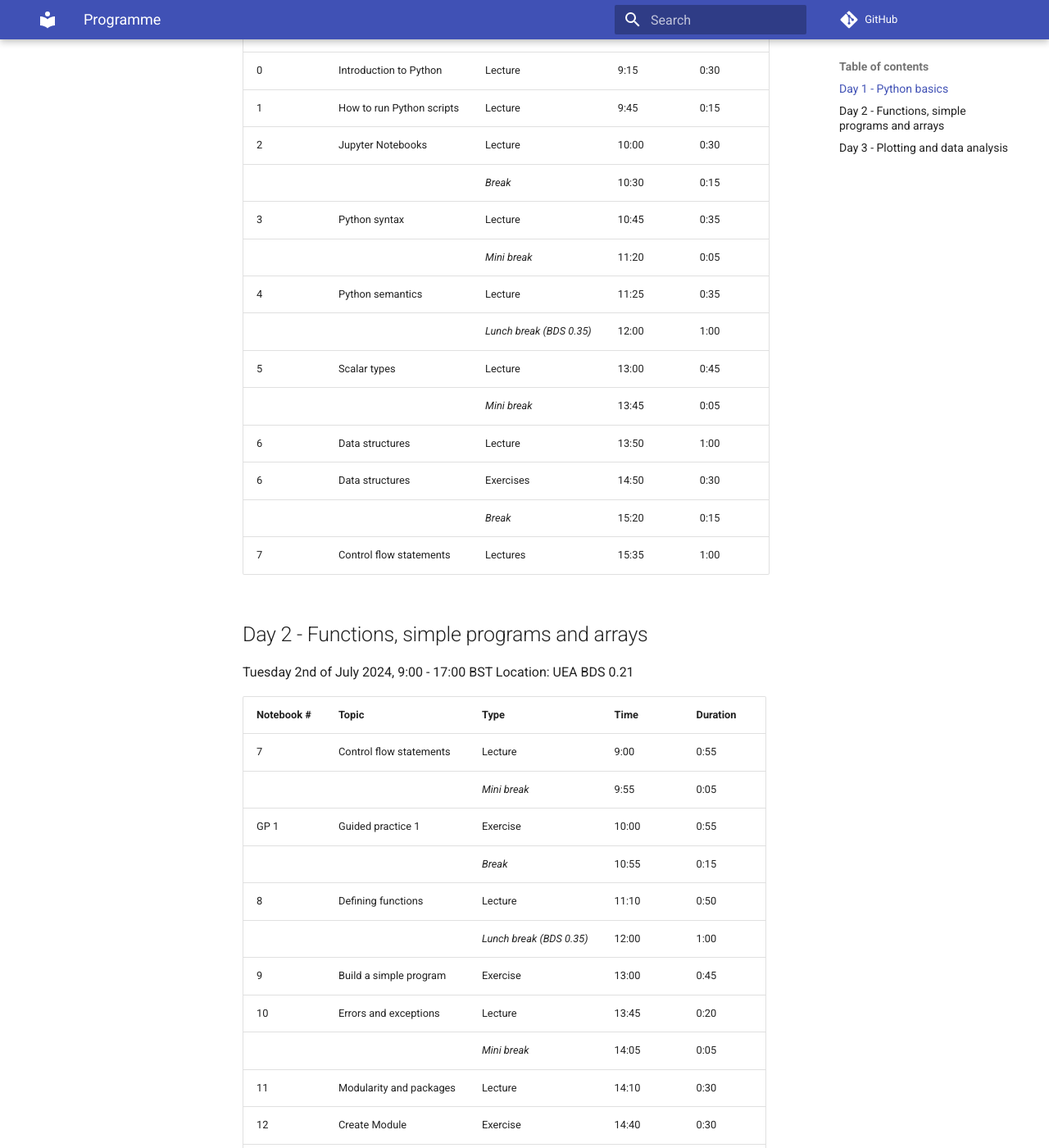
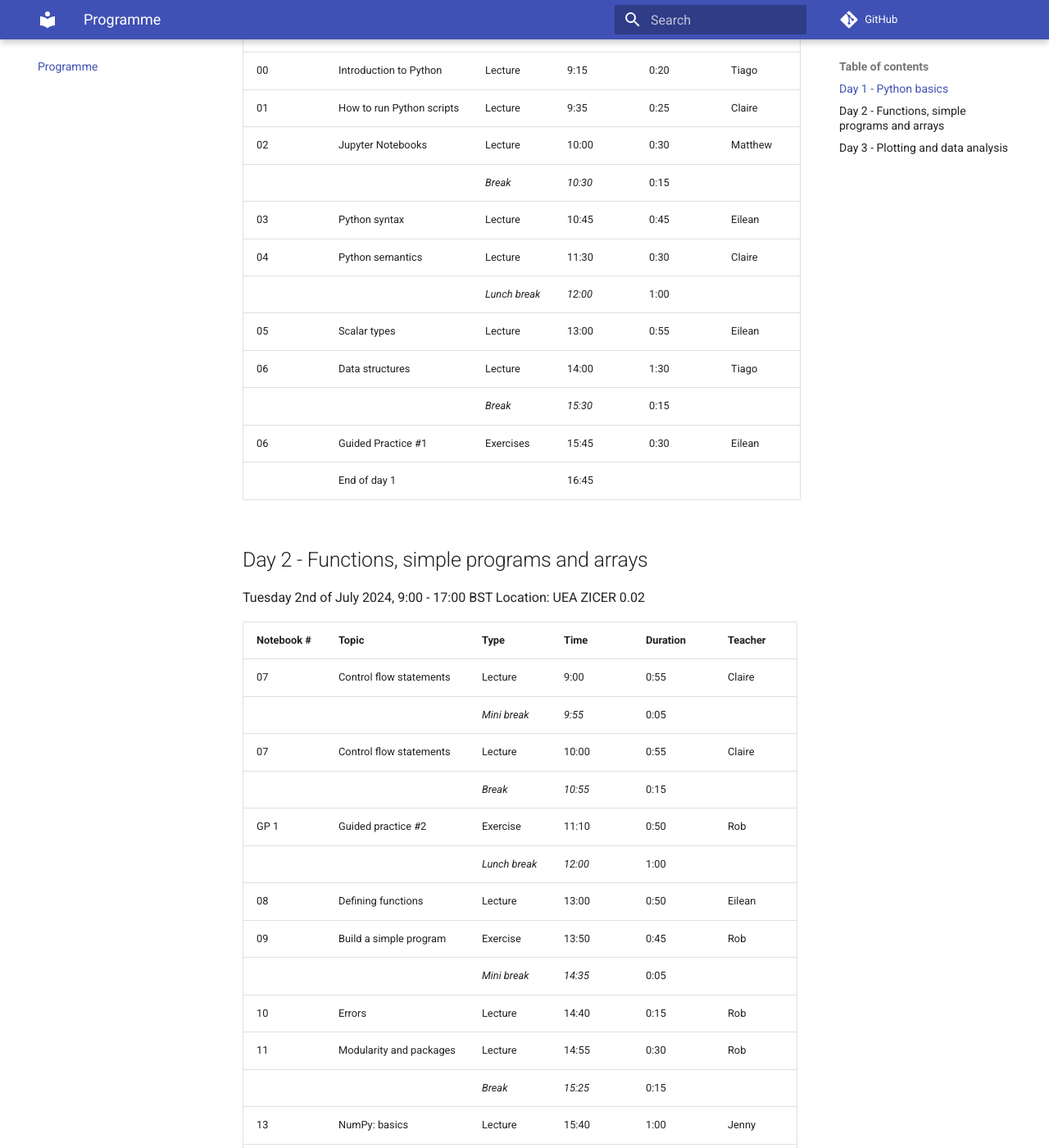
Before and after one commit to ueapy/pythoncourse2024-website, an MkDocs documentation site: the page built from src/programme.md, in a window 1280 px wide and 1400 px high, scrolled down 459 px. Shown: the whole window at 82% size. Built offline with MkDocs 1.6.1 and Material for MkDocs 9.7.7, drawn with Linux system fonts in a browser that asks for light colours; comment, search, counter and statistics services are not loaded; some of the changed text lies outside the part shown.

Commit message:
Final commit of 2024

```diff
--- a/mkdocs.yml
+++ b/mkdocs.yml
@@ -16,6 +16,6 @@ site_dir: _site
 
 nav:
   - Home: index.md
-    #  - Programme: programme.md
+  - Programme: programme.md
   - Content: content.md
   - Installation: installation.md
--- a/src/programme.md
+++ b/src/programme.md
@@ -4,66 +4,67 @@ Before the course, follow the [installation instructions](installation.md) *and
 
 ## Day 1 - Python basics
 Monday 1st of July 2024, 8:30 - 17:00 BST
-Location: UEA BDS 0.21
+Location: UEA ZICER 0.02
 
-| Notebook # | Topic                       | Type     | Time  | Duration |
-|------------|-----------------------------|----------|-------|----------|
-|            | Troubleshoot installation   | Support  |  8:30 |  0:30    |
-|            | Welcome                     | Lecture  |  9:00 |  0:15    |
-| 0          | Introduction to Python      | Lecture  |  9:15 |  0:30    |
-| 1          | How to run Python scripts   | Lecture  |  9:45 |  0:15    |
-| 2          | Jupyter Notebooks           | Lecture  | 10:00 |  0:30    |
-|            |                             | *Break*  | 10:30 |  0:15    |
-| 3          | Python syntax               | Lecture  | 10:45 |  0:35    |
-|            |                         | *Mini break* | 11:20 |  0:05    |
-| 4          | Python semantics            | Lecture  | 11:25 |  0:35    |
-|            |             | *Lunch break (BDS 0.35)* | 12:00 |  1:00    |
-| 5          | Scalar types                | Lecture  | 13:00 |  0:45    |
-|            |                         | *Mini break* | 13:45 |  0:05    |
-| 6          | Data structures             | Lecture  | 13:50 |  1:00    |
-| 6          | Data structures             | Exercises| 14:50 |  0:30    |
-|            |                             | *Break*  | 15:20 |  0:15    |
-| 7          | Control flow statements     | Lectures | 15:35 |  1:00    |
+| Notebook # | Topic                       | Type     | Time    | Duration | Teacher |
+|------------|-----------------------------|----------|---------|----------|---------|
+|            | Troubleshoot installation   | Support  |  8:30   |  0:30    |         |
+|            | Welcome                     | Lecture  |  9:00   |  0:15    |         |
+| 00         | Introduction to Python      | Lecture  |  9:15   |  0:20    | Tiago   |
+| 01         | How to run Python scripts   | Lecture  |  9:35   |  0:25    | Claire  |
+| 02         | Jupyter Notebooks           | Lecture  | 10:00   |  0:30    | Matthew |
+|            |                             | *Break*  | *10:30* |  0:15    |         |
+| 03         | Python syntax               | Lecture  | 10:45   |  0:45    | Eilean  |
+| 04         | Python semantics            | Lecture  | 11:30   |  0:30    | Claire  |
+|            |                        | *Lunch break* | *12:00* |  1:00    |         |
+| 05         | Scalar types                | Lecture  | 13:00   |  0:55    | Eilean  |
+| 06         | Data structures             | Lecture  | 14:00   |  1:30    | Tiago   |
+|            |                             | *Break*  | *15:30* |  0:15    |         |
+| 06         | Guided Practice #1          | Exercises| 15:45   |  0:30    | Eilean  |
+|            | End of day 1                |          | 16:45   |          |         |
+
+
 
 ## Day 2 -  Functions, simple programs and arrays
 Tuesday 2nd of July 2024, 9:00 - 17:00 BST
-Location: UEA BDS 0.21
+Location: UEA ZICER 0.02
 
-| Notebook # | Topic                     | Type         | Time  | Duration |
-|------------|---------------------------|--------------|-------|----------|
-| 7          | Control flow statements   | Lecture      |  9:00 |  0:55    |
-|            |                           | *Mini break* |  9:55 |  0:05    |
-| GP 1       | Guided practice 1         | Exercise     | 10:00 |  0:55    |
-|            |                           | *Break*      | 10:55 |  0:15    |
-| 8          | Defining functions        | Lecture      | 11:10 |  0:50    |
-|            |                           | *Lunch break (BDS 0.35)* | 12:00 |  1:00    |
-| 9          | Build a simple program    | Exercise     | 13:00 |  0:45    |
-| 10         | Errors and exceptions     | Lecture      | 13:45 |  0:20    |
-|            |                           | *Mini break* | 14:05 |  0:05    |
-| 11         | Modularity and packages   | Lecture      | 14:10 |  0:30    |
-| 12         | Create Module             | Exercise     | 14:40 |  0:30    |
-|            |                           | *Break*      | 15:10 |  0:15    |
-| 13         | NumPy: basics             | Lecture      | 15:25 |  1:00    |
-|            |                           | *Mini break* | 16:25 |  0:05    |
-| 13         | NumPy: explore arrays     | Lecture      | 16:30 |  0:30    |
+| Notebook # | Topic                     | Type         | Time    | Duration | Teacher |
+|------------|---------------------------|--------------|---------|----------|---------|
+| 07         | Control flow statements   | Lecture      |  9:00   |  0:55    | Claire  |
+|            |                           | *Mini break* | *9:55*  |  0:05    |         |
+| 07         | Control flow statements   | Lecture      | 10:00   |  0:55    | Claire  |
+|            |                           | *Break*      | *10:55* |  0:15    |         |
+| GP 1       | Guided practice #2        | Exercise     | 11:10   |  0:50    | Rob     |
+|            |                          | *Lunch break* | *12:00* |  1:00    |         |
+| 08         | Defining functions        | Lecture      | 13:00   |  0:50    | Eilean  |
+| 09         | Build a simple program    | Exercise     | 13:50   |  0:45    | Rob     |
+|            |                           | *Mini break* | *14:35* |  0:05    |         |
+| 10         | Errors                    | Lecture      | 14:40   |  0:15    | Rob     |
+| 11         | Modularity and packages   | Lecture      | 14:55   |  0:30    | Rob     |
+|            |                           | *Break*      | *15:25* |  0:15    |         |
+| 13         | NumPy: basics             | Lecture      | 15:40   |  1:00    | Jenny   |
+| 13         | NumPy: explore arrays     | Lecture      | 16:40   |  0:20    | Jenny   |
+|            | End of day 2              |              | 17:00   |          |         |
 
 ## Day 3 -  Plotting and data analysis
 Friday 3rd of July 2024, 9:00 - 17:00 BST
-Location: UEA BDS 0.21
+Location: UEA ZICER 0.02
 
-| Notebook # | Topic                     | Type     | Time  | Duration |
-|------------|---------------------------|----------|-------|----------|
-| 13         | NumPy: advanced           | Lecture  |  9:00 |  0:55    |
-|            |                       | *Mini break* |  9:55 |  0:05    |
-| 14         | Intro to matplotlib       | Lecture  | 10:00 |  1:00    |
-|            |                           | *Break*  | 11:00 |  0:15    |
-| GP 2       | Guided practice 2         | Exercise | 11:15 |  0:30    |
-| 15         | Datetime                  | Lecture  | 11:45 |  0:15    |
-|            |          | *Lunch break (BDS 0.35)*  | 12:00 |  1:00    |
-| 14         |    More matplotlib        | Exercise | 13:00 |  0:55    |
-|            |                       | *Mini break* | 13:55 |  0:05    |
-| 16         |    Intro to cartopy       | Lecture  | 14:00 |  0:35    |
-| 17         | Intro to pandas           | Lecture  | 14:35 |  0:45    |
-|            |                           | *Break*  | 15:20 |  0:15    |
-| 17         | More pandas               | Lecture  | 15:35 |  0:30    |
-| 18,19      | xarray and Seaborn        | Lecture  | 16:05 |  0:30    |
+| Notebook # | Topic                     | Type     | Time    | Duration | Teacher |
+|------------|---------------------------|----------|---------|----------|---------|
+| 13         | NumPy: advanced           | Lecture  |  9:00   |  0:55    | Jenny   |
+|            |                       | *Mini break* | *9:55*  |  0:05    |         |
+| 14         | Intro to matplotlib       | Lecture  | 10:00   |  1:00    | Matthew |
+|            |                           | *Break*  | *11:00* |  0:15    |         |
+| GP 2       | Guided practice #3        | Exercise | 11:15   |  0:30    | Jenny   |
+| 15         | Datetime                  | Lecture  | 11:45   |  0:15    | Tiago   |
+|            |                      | *Lunch break* | *12:00* |  1:00    |         |
+| 14         | More matplotlib and Exercise | Lecture | 13:00 |  0:55    | Matthew |
+|            |                       | *Mini break* | *13:55* |  0:05    |         |
+| 16         |    Intro to cartopy       | Lecture  | 14:00   |  0:30    | Tiago   |
+| 17         | Intro to pandas           | Lecture  | 14:30   |  0:45    | Matthew |
+|            |                           | *Break*  | *15:15* |  0:15    |         |
+| 17         | More pandas               | Lecture  | 15:30   |  0:30    | Matthew |
+| 18,19      | xarray and Seaborn        | Demo     | 16:00   |  0:30    | Tiago   |
+|            | End of day 3              |          | 16:30   |          |         |
```
Also changed, not shown: src/index.md (+2 -3 lines), src/resources.md (deleted, +0 -9 lines).
